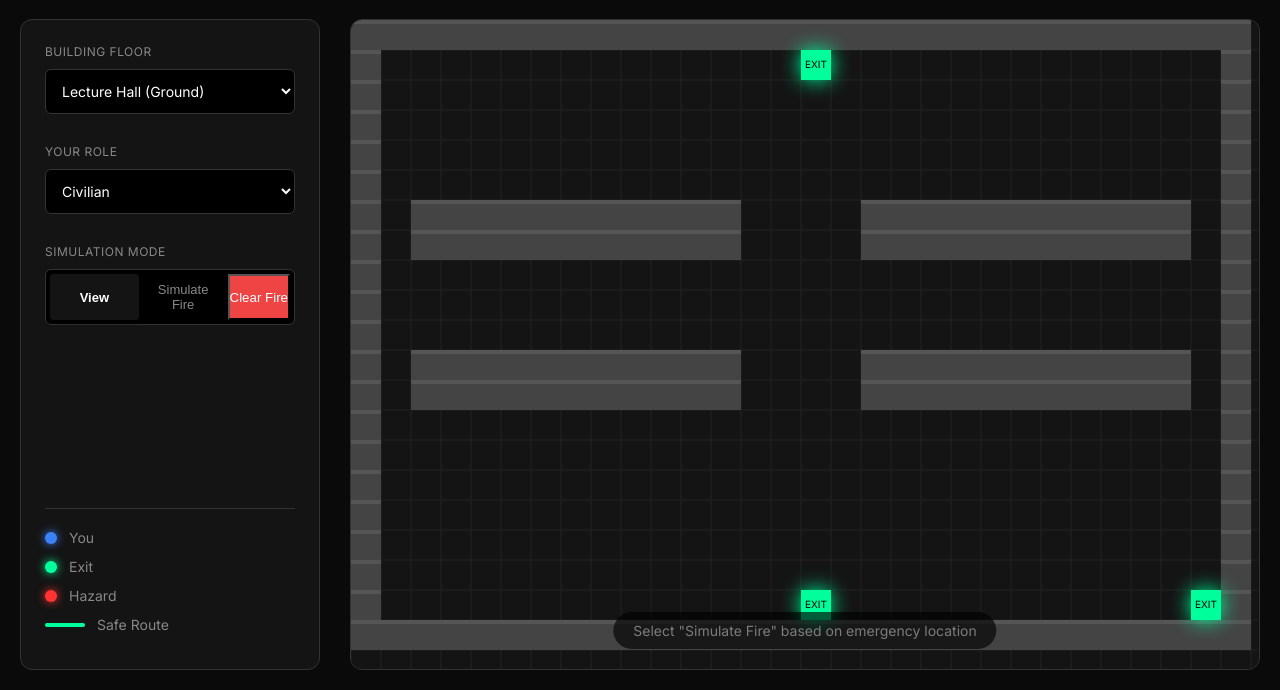
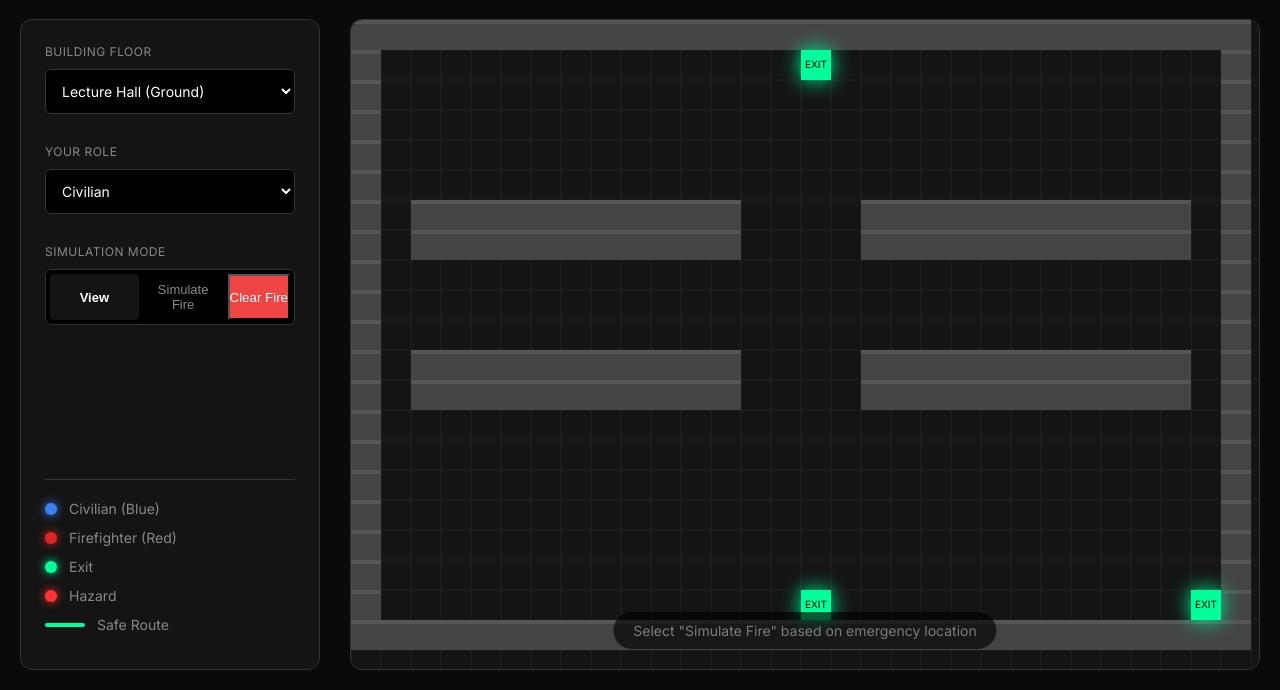
Before and after one commit to pmiral2103/AI-Based-Crowd-aware, a website: page index.html in a window 1280 px wide. Shown: the part 110-800 px from the top of the page. Drawn offline with nearby package versions, Linux system fonts and the light colour scheme; no server answers.

Commit message:
Change Firefighter color to Red and update legend

```diff
--- a/index.html
+++ b/index.html
@@ -50,7 +50,8 @@
                     </div>
                 </div>
                 <div class="legend">
-                    <div class="legend-item"><span class="dot user"></span> You</div>
+                    <div class="legend-item"><span class="dot user"></span> Civilian (Blue)</div>
+                    <div class="legend-item"><span class="dot firefighter-legend"></span> Firefighter (Red)</div>
                     <div class="legend-item"><span class="dot exit"></span> Exit</div>
                     <div class="legend-item"><span class="dot fire"></span> Hazard</div>
                     <div class="legend-item"><span class="dot path"></span> Safe Route</div>
--- a/script.js
+++ b/script.js
@@ -611,13 +611,13 @@ class EvacuationSystem {
                 ctx.strokeRect(user.x * gs, user.y * gs, gs, gs);
 
                 if (user.role === 'firefighter') {
-                    ctx.fillStyle = '#f97316'; // Orange for Firefighter ME
+                    ctx.fillStyle = '#dc2626'; // Red for Firefighter ME
                 } else {
                     ctx.fillStyle = '#3b82f6'; // Blue for Civilian ME
                 }
             } else {
                 if (user.role === 'firefighter') {
-                    ctx.fillStyle = '#ea580c'; // Darker Orange for Other Firefighters
+                    ctx.fillStyle = '#991b1b'; // Dark Red for Other Firefighters
                 } else {
                     ctx.fillStyle = '#8b8b8b'; // Gray for others
                 }
--- a/style.css
+++ b/style.css
@@ -184,6 +184,11 @@ select {
     box-shadow: 0 0 10px #3b82f6;
 }
 
+.dot.firefighter-legend {
+    background: #dc2626;
+    box-shadow: 0 0 10px #dc2626;
+}
+
 .dot.exit {
     background: var(--accent-primary);
     box-shadow: 0 0 10px var(--accent-primary);
```
